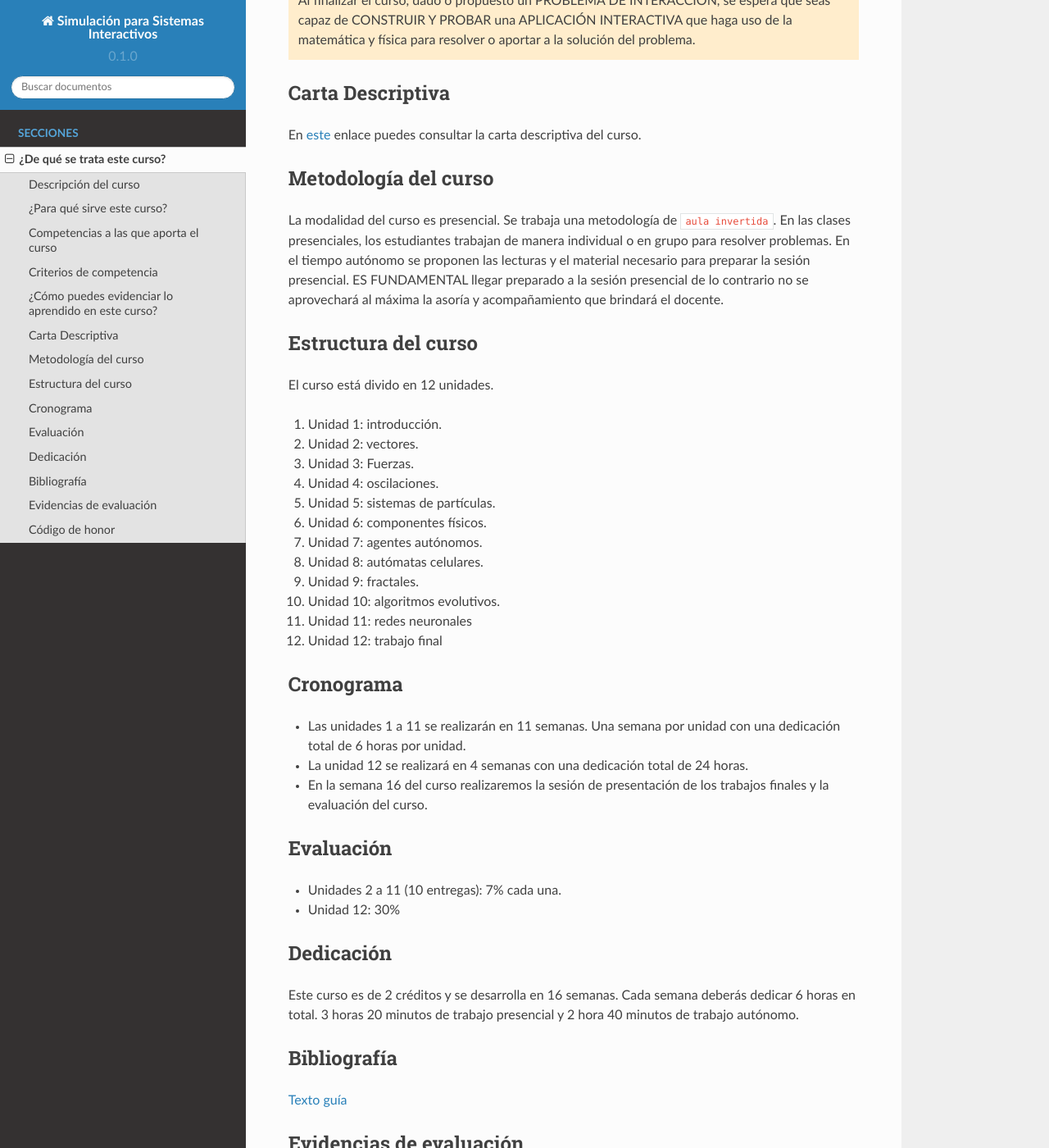
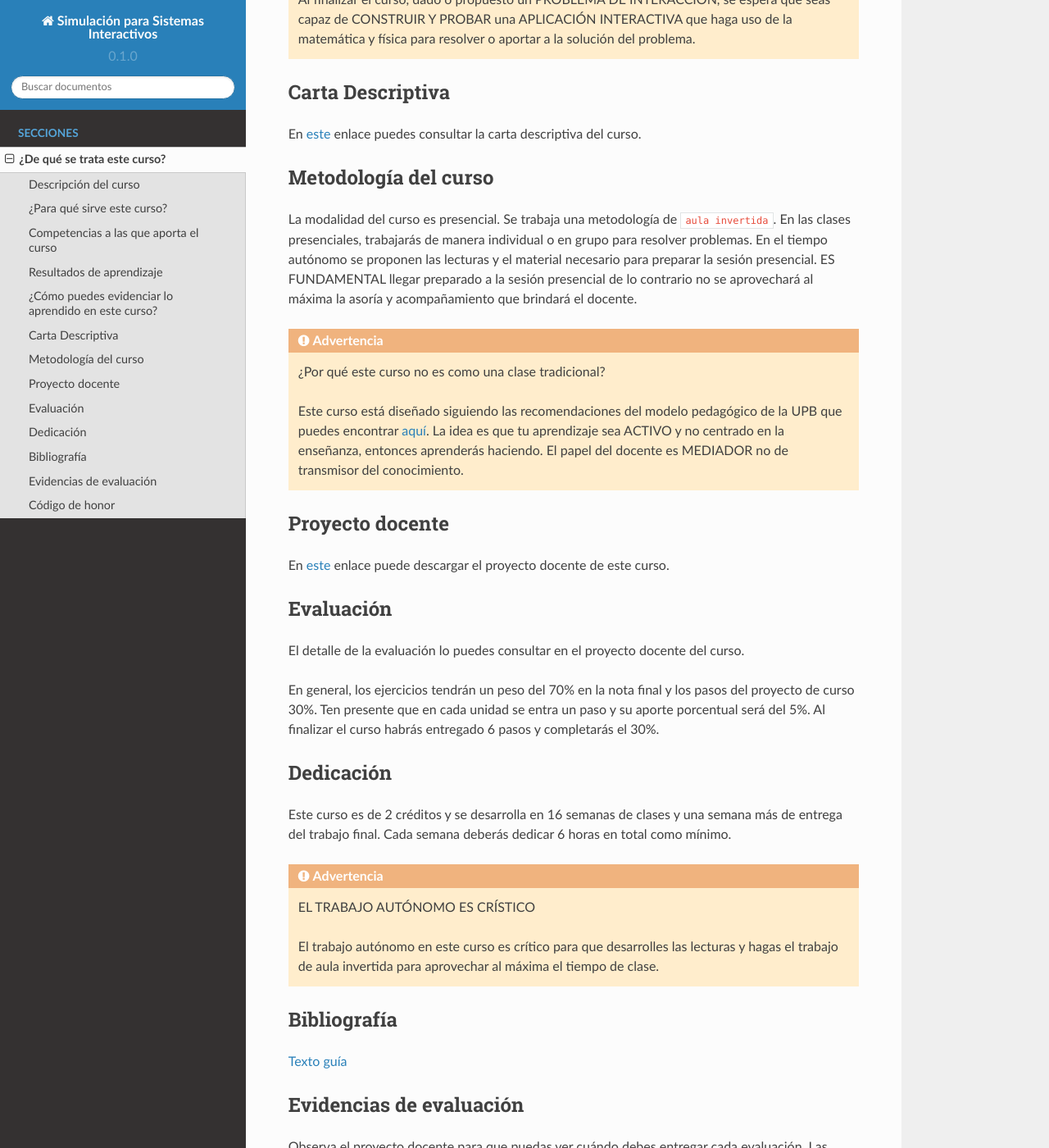
Before and after one commit to mgarcial/SimulacionInteractivos, a Sphinx documentation site: the page built from docs/_intro/intro.rst, in a window 1280 px wide and 1400 px high, scrolled down 1097 px. Shown: the whole window at 82% size. Built offline with Sphinx 7.4.7 and the Read the Docs theme 2.0.0, drawn with Linux system fonts in a browser that asks for light colours; pages that are not in the unit, such as notebooks, are missing from menus; some of the changed text lies outside the part shown.

Commit message:
change intro and planeación

```diff
--- a/docs/_intro/intro.rst
+++ b/docs/_intro/intro.rst
@@ -24,17 +24,17 @@
 **Materializa sistemas intermediados** por el entretenimiento digital para
 **resolver problemas** de acuerdo con requerimientos condicionados por el contexto
 
-Criterios de competencia
+Resultados de aprendizaje
 ---------------------------
 
-* Aplico los conceptos necesarios para el correcto diseño, implementación, funcionamiento y
+* RA1: aplico los conceptos necesarios para el correcto diseño, implementación, funcionamiento y
   diagnóstico del software en la producción de sistemas de entretenimiento digital
   utilizando los procedimientos y herramientas adecuadas. ``NIVEL AUTÓNOMO``.
-* Diseño, aplico y gestiono pruebas para verificar el correcto funcionamiento de las partes
+* RA2: diseño, aplico y gestiono pruebas para verificar el correcto funcionamiento de las partes
   y del todo de un software de manera ordenada y eficiente. ``NIVEL AUTÓNOMO``.
-* Aplico los conocimientos de matemáticas, diseño, ciencias e ingeniería en mi ejercicio profesional.
+* RA3: aplico los conocimientos de matemáticas, diseño, ciencias e ingeniería en mi ejercicio profesional.
   ``NIVEL RESOLUTIVO``.
-* Integro contenidos digitales para la elaboración de sistemas interactivos mediante herramientas,
+* RA4: integro contenidos digitales para la elaboración de sistemas interactivos mediante herramientas,
   métodos y lenguajes de programación de manera creativa, eficiente, efectiva y ordenada.
   ``NIVEL AUTÓNOMO``.
 
@@ -57,52 +57,46 @@
 -----------------------------------
 
 La modalidad del curso es presencial. Se trabaja una metodología de ``aula invertida``.
-En las clases presenciales, los estudiantes trabajan de manera individual o en grupo para
+En las clases presenciales, trabajarás de manera individual o en grupo para
 resolver problemas. En el tiempo autónomo se proponen las lecturas y el material necesario
 para preparar la sesión presencial. ES FUNDAMENTAL llegar preparado a la sesión
-presencial de lo contrario no se aprovechará al máxima la asoría y acompañamiento que brindará
-el docente.
+presencial de lo contrario no se aprovechará al máxima la asoría y acompañamiento que
+brindará el docente.
 
-Estructura del curso
-----------------------
+.. warning:: ¿Por qué este curso no es como una clase tradicional?
 
-El curso está divido en 12 unidades.
+  Este curso está diseñado siguiendo las recomendaciones del modelo pedagógico de la
+  UPB que puedes encontrar `aquí <https://www.upb.edu.co/es/documentos/doc-modelopedagogicoesn-lau-1464098892245.pdf>`__.
+  La idea es que tu aprendizaje sea ACTIVO y no centrado en la enseñanza, entonces
+  aprenderás haciendo. El papel del docente es MEDIADOR no de transmisor del conocimiento.
 
-#. Unidad 1: introducción.
-#. Unidad 2: vectores.
-#. Unidad 3: Fuerzas.
-#. Unidad 4: oscilaciones.
-#. Unidad 5: sistemas de partículas.
-#. Unidad 6: componentes físicos.
-#. Unidad 7: agentes autónomos.
-#. Unidad 8: autómatas celulares.
-#. Unidad 9: fractales.
-#. Unidad 10: algoritmos evolutivos.
-#. Unidad 11: redes neuronales
-#. Unidad 12: trabajo final
+Proyecto docente
+-----------------
 
-Cronograma
-------------
-
-* Las unidades 1 a 11 se realizarán en 11 semanas. Una semana por
-  unidad con una dedicación total de 6 horas por unidad.
-* La unidad 12 se realizará en 4 semanas con una dedicación total
-  de 24 horas.
-* En la semana 16 del curso realizaremos la sesión de presentación
-  de los trabajos finales y la evaluación del curso.
+En `este <https://github.com/juanferfranco/SimulacionInteractivos/raw/main/docs/_static/FormatoPlaneacionSimulacion2023-10.xlsx>`__
+enlace puede descargar el proyecto docente de este curso.
 
 Evaluación
 -----------
 
-* Unidades 2 a 11 (10 entregas): 7% cada una.
-* Unidad 12: 30%
+El detalle de la evaluación lo puedes consultar en el proyecto docente del curso.
+
+En general, los ejercicios tendrán un peso del 70% en la nota final y los pasos
+del proyecto de curso 30%. Ten presente que en cada unidad se entra un paso y
+su aporte porcentual será del 5%. Al finalizar el curso habrás entregado 6 pasos
+y completarás el 30%.
 
 Dedicación
 -----------
 
-Este curso es de 2 créditos y se desarrolla en 16 semanas. Cada semana deberás
-dedicar 6 horas en total. 3 horas 20 minutos de trabajo presencial y 2 hora 40 minutos
-de trabajo autónomo.
+Este curso es de 2 créditos y se desarrolla en 16 semanas de clases y una semana
+más de entrega del trabajo final. Cada semana deberás dedicar 6 horas en total como
+mínimo.
+
+.. warning:: EL TRABAJO AUTÓNOMO ES CRÍSTICO
+
+  El trabajo autónomo en este curso es crítico para que desarrolles las lecturas
+  y hagas el trabajo de aula invertida para aprovechar al máxima el tiempo de clase.
 
 Bibliografía
 -------------
@@ -112,8 +106,8 @@
 Evidencias de evaluación
 -------------------------
 
-Cada semana deberás entregar tu trabajo en el respositorio de github asignado.
-En cada unidad te contaré qué debes entregar.
+Observa el proyecto docente para que puedas ver cuándo debes entregar cada
+evaluación. Las evaluaciones se entregarán en el classroom de github del curso.
 
 Código de honor
 -----------------
```
Also changed, not shown: 1 other file.
